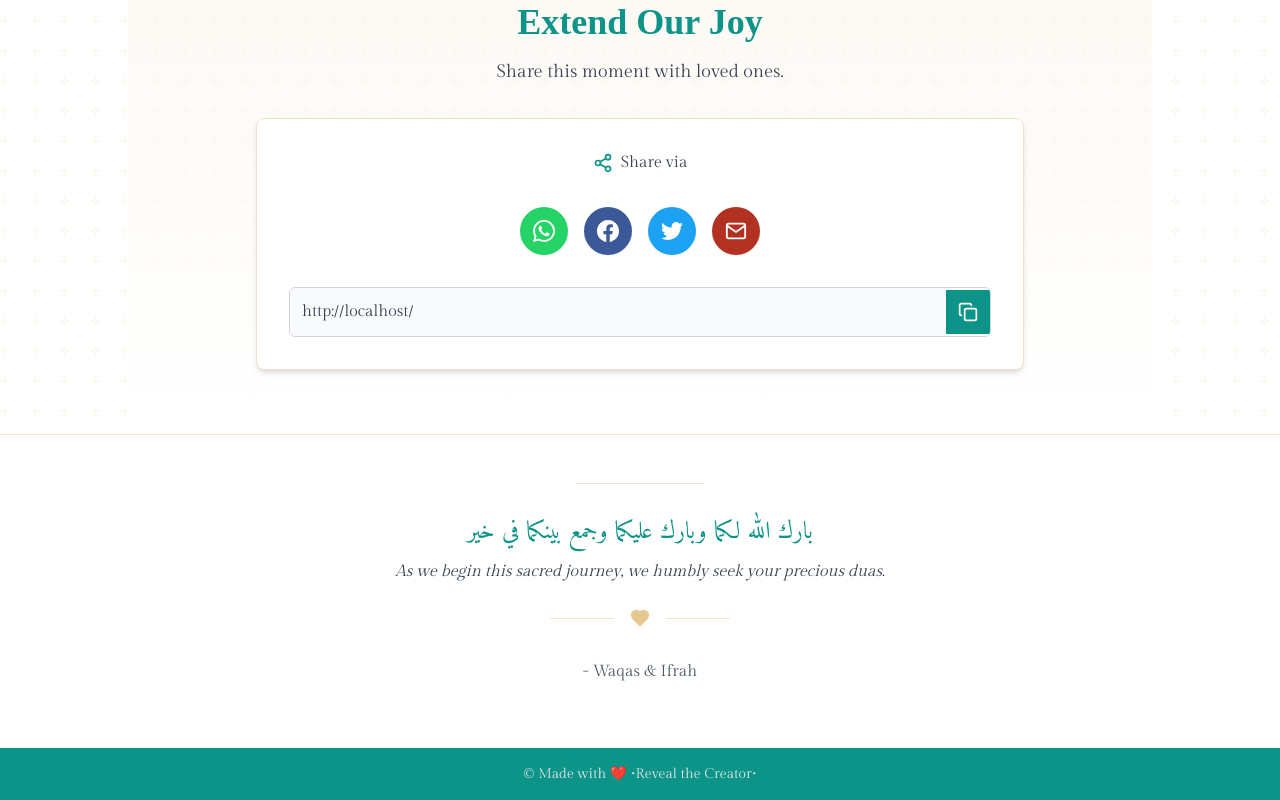
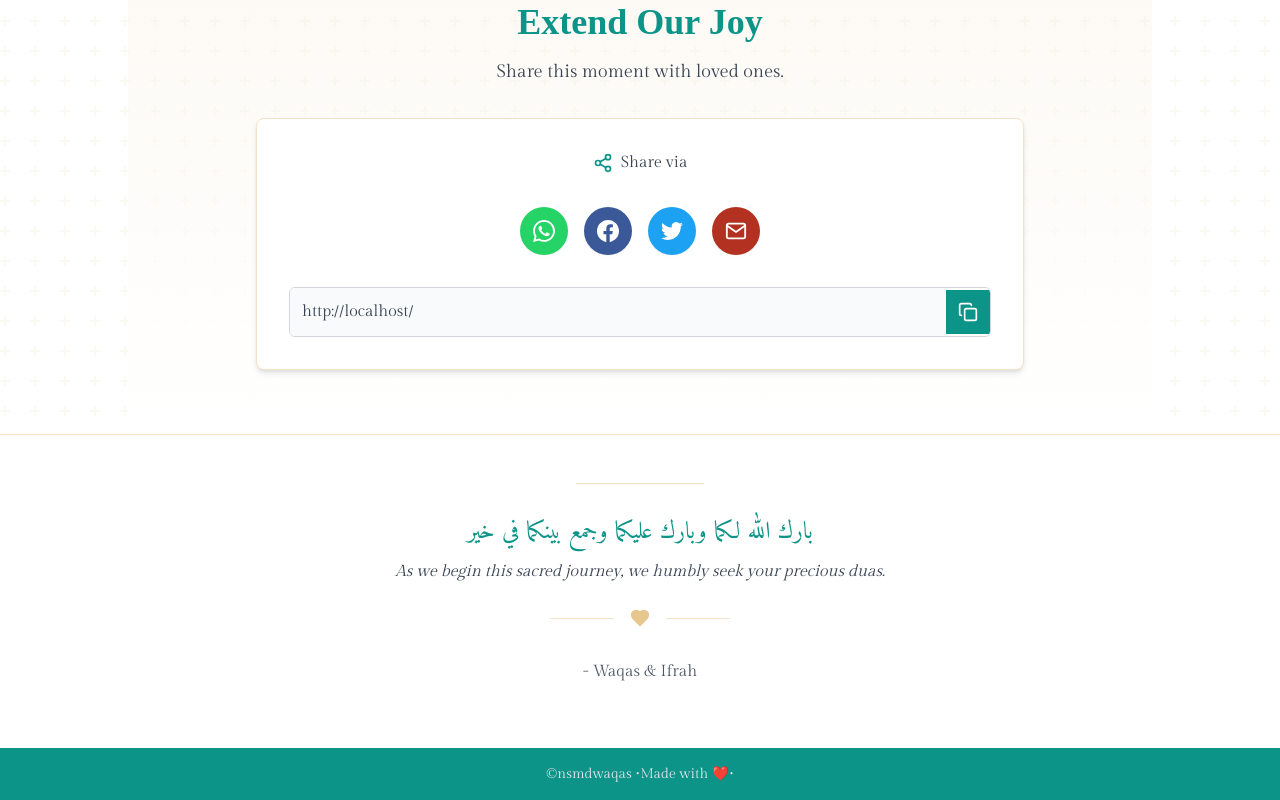
Before and after one commit to AiKnowsWaqas/wi-forever, a React (Vite) app: page / in a window 1280 px wide. Shown: the part 3014-3814 px from the top of the page. Built offline with nearby package versions, Linux system fonts and the light colour scheme; a web font is replaced by a local one.

Commit message:
Updated Footer.tsx

```diff
--- a/src/components/Footer.tsx
+++ b/src/components/Footer.tsx
@@ -54,7 +54,7 @@ const Footer: React.FC = () => {
       rel="noopener noreferrer"
       className="text-gray-200"
     >
-      © Made with ❤️ •Reveal the Creator•
+      ©nsmdwaqas •Made with ❤️•
     </a>
 
 
```
